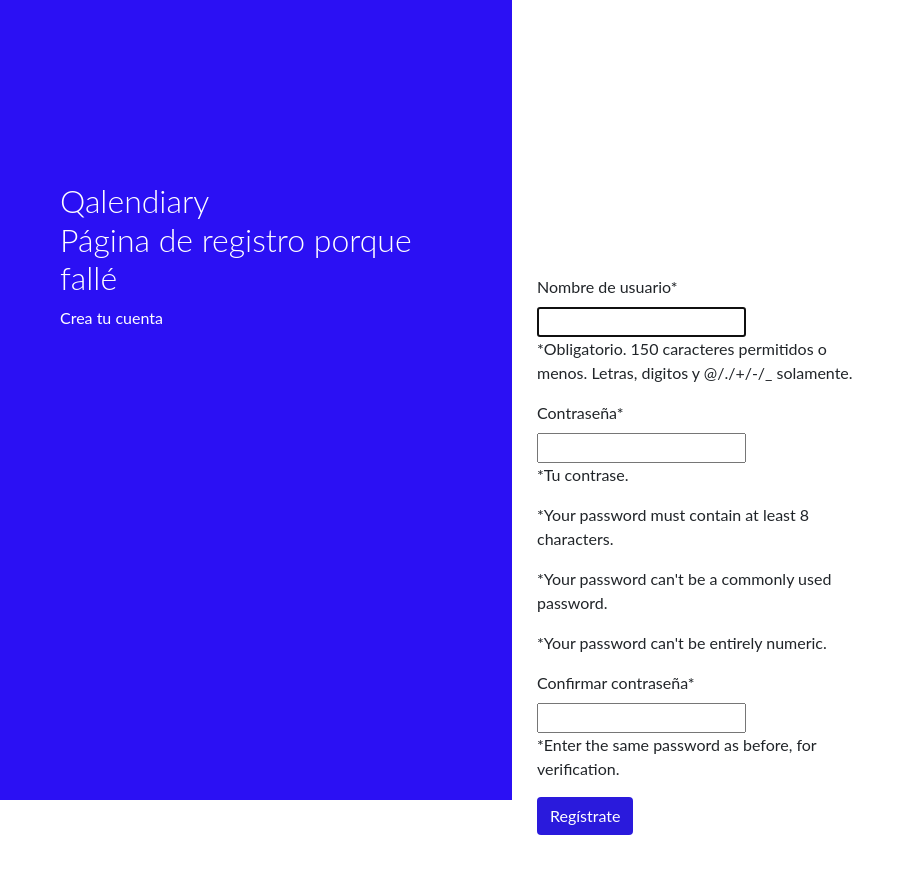
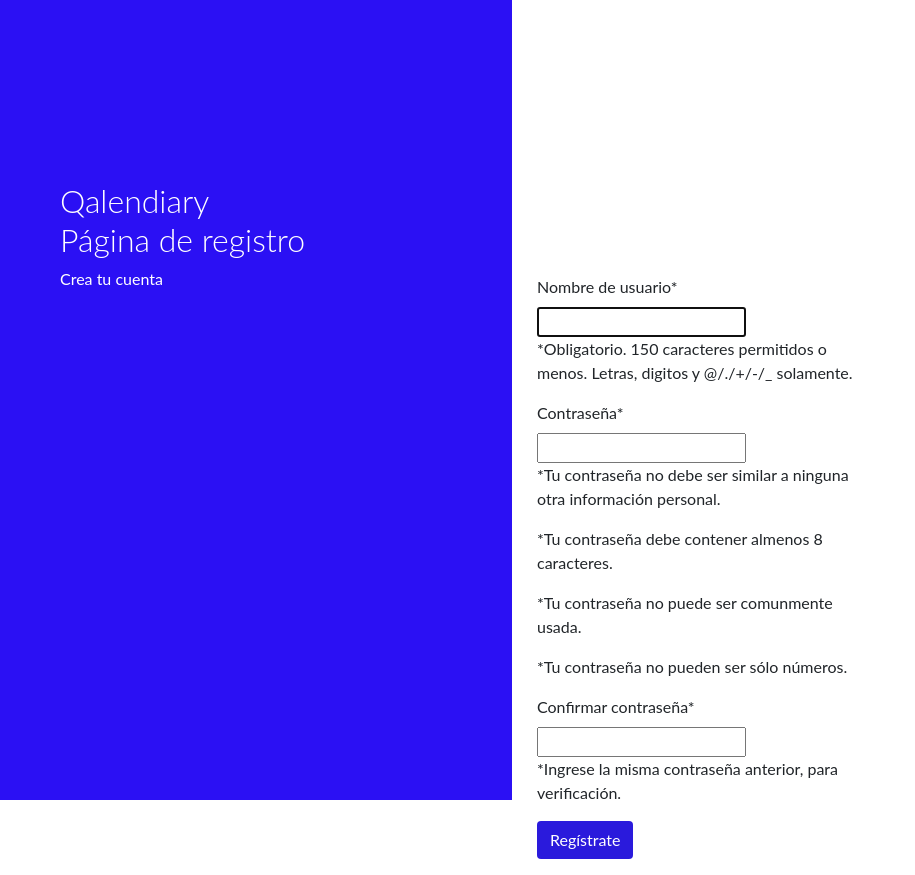
Before and after one commit to Yaircitop/Qalendiary, a Django app: template Qalendiary/templates/registration/register2.html in a window 1280 px wide. Shown: the whole page, without its empty margins (0-915 px from the left). Before the commit the page ends 835 px from the top, so only its background shows below. Run offline with Django 4.2, Linux system fonts and the light colour scheme; the template is opened without the code that fills it: values that come from a table or form of the project are taken from there, others are empty; some libraries are stand-ins or nearby versions.

Commit message:
Mensajes custom register2

```diff
--- a/Qalendiary/templates/registration/register2.html
+++ b/Qalendiary/templates/registration/register2.html
@@ -12,7 +12,7 @@
 
 <div class="sidenav">
     <div class="login-main-text">
-       <h2>Qalendiary<br> Página de registro porque fallé</h2>
+       <h2>Qalendiary<br> Página de registro</h2>
        <p>Crea tu cuenta</p>
     </div>
  </div>
@@ -27,14 +27,14 @@
              </div>
              <div class="form-group">
                 {{ form.password1|as_crispy_field }}
-                <p>*Tu contrase.</p>
-                <p>*Your password must contain at least 8 characters.</p>
-                <p>*Your password can't be a commonly used password.</p>
-                <p>*Your password can't be entirely numeric.</p>
+                <p>*Tu contraseña no debe ser similar a ninguna otra información personal.</p>
+                <p>*Tu contraseña debe contener almenos 8 caracteres.</p>
+                <p>*Tu contraseña no puede ser comunmente usada.</p>
+                <p>*Tu contraseña no pueden ser sólo números.</p>
              </div>
              <div class="form-group">
                 {{ form.password2|as_crispy_field }}
-                <p>*Enter the same password as before, for verification.</p>
+                <p>*Ingrese la misma contraseña anterior, para verificación.</p>
              </div>
              <button type="submit" class="btn btn-black">Regístrate</button>
           </form>
```
